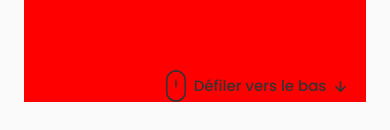
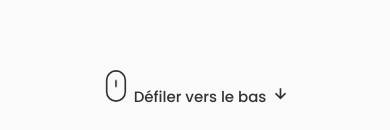
Before and after one commit to Theo-Everaere/Portfolio, a React (Create React App) app: page / in a window 390 px wide. Shown: the part 714-844 px from the top of the page. Built offline with nearby package versions, Linux system fonts and the light colour scheme.

Commit message:
fixed scroll down issues

```diff
--- a/src/Components/home/ScrollDown.js
+++ b/src/Components/home/ScrollDown.js
@@ -1,7 +1,7 @@
 const ScrollDown = () => {
   return (
     <div className="home__scroll">
-      <a href="#about" className="home__scroll-button button--flex">
+      <a href="#about">
         <svg
           width="32px"
           height="32px"
--- a/src/Components/home/home.css
+++ b/src/Components/home/home.css
@@ -4,7 +4,6 @@
   align-items: center;
   justify-content: center;
   row-gap: 7rem;
-  background-color: red;
 }
 
 .home__content {
@@ -150,13 +149,9 @@
     width: 250px;
     height: 250px;
   }
-  .home__scroll {
-    margin-left: 7.5rem;
-  }
 }
 
 /* For medium devices */
-/* Pour appareils moyens (max-width: 768px) */
 @media screen and (max-width: 768px) {
   .home__content {
     display: flex;
```
